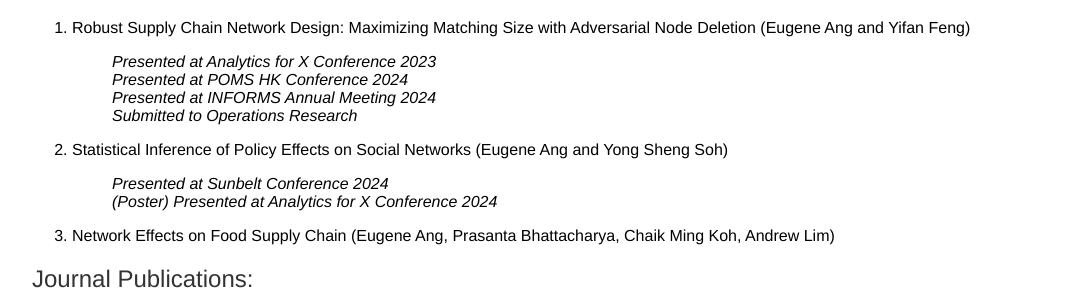
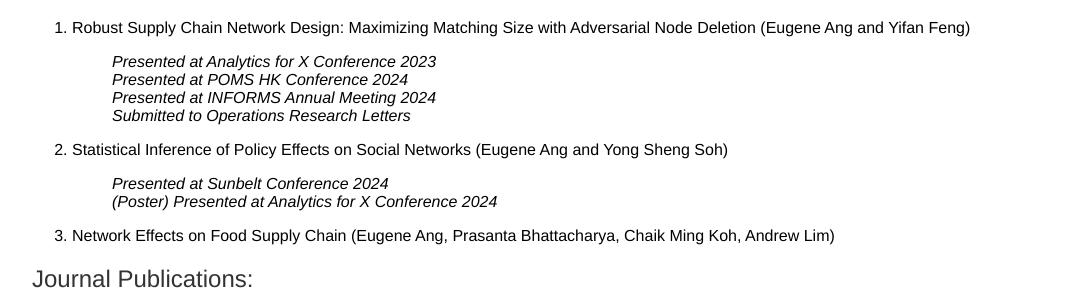
Before and after one commit to eugeneangty/eugeneangty.github.io, a Jekyll site: the page built from research/index.html, in a window 1280 px wide. Shown: the part 222-522 px from the top of the page, without its empty margins (96-1183 px from the left). Built offline with Jekyll 4.4.1, drawn with Linux system fonts in a browser that asks for light colours.

Commit message:
Update index.html

```diff
--- a/research/index.html
+++ b/research/index.html
@@ -11,7 +11,7 @@
         <dd><i>Presented at Analytics for X Conference 2023</i></dd>
         <dd><i>Presented at POMS HK Conference 2024</i></dd>
         <dd><i>Presented at INFORMS Annual Meeting 2024</i></dd>
-        <dd><i>Submitted to Operations Research</i></dd>
+        <dd><i>Submitted to Operations Research Letters</i></dd>
     </dl>
     <li> Statistical Inference of Policy Effects on Social Networks (Eugene Ang and Yong Sheng Soh)</li>
     <dl>
```
